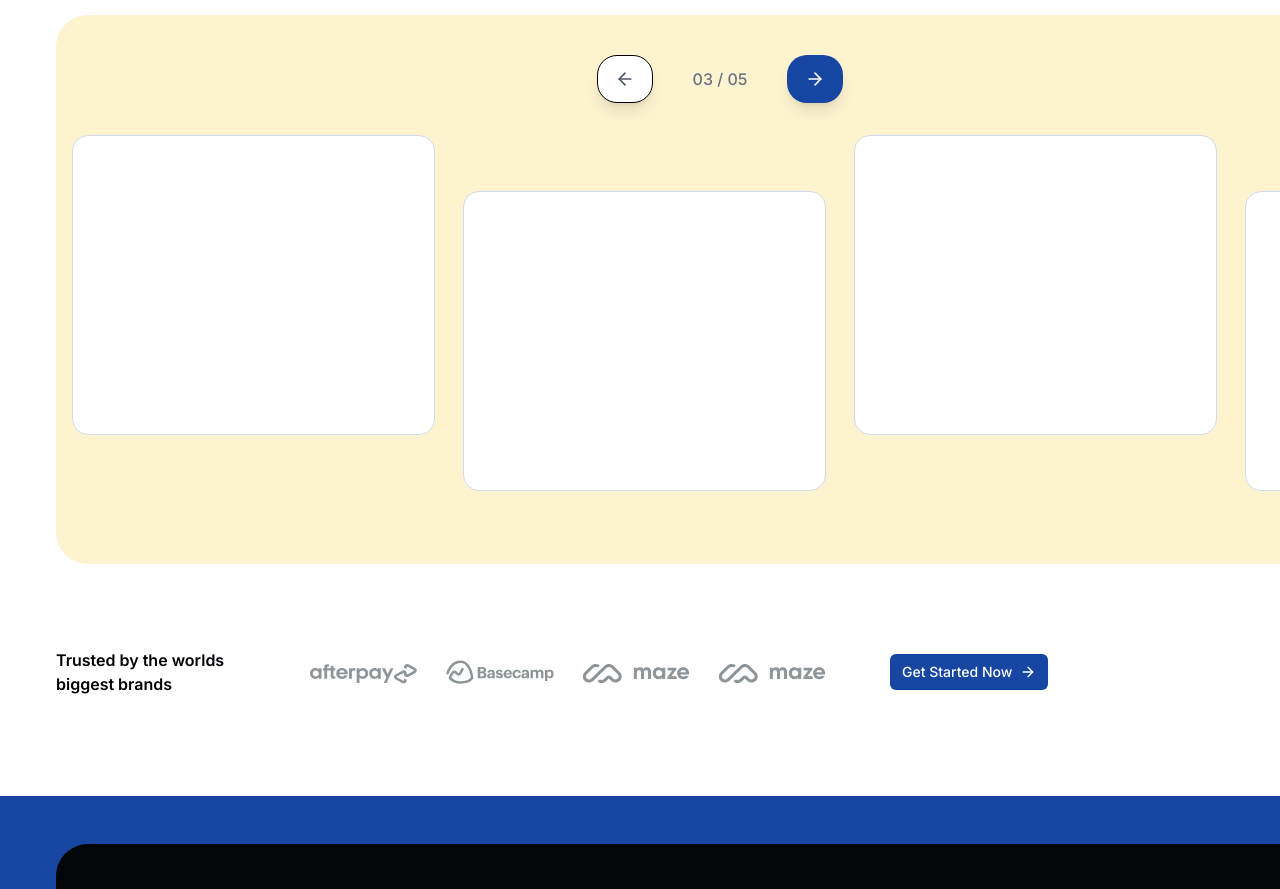
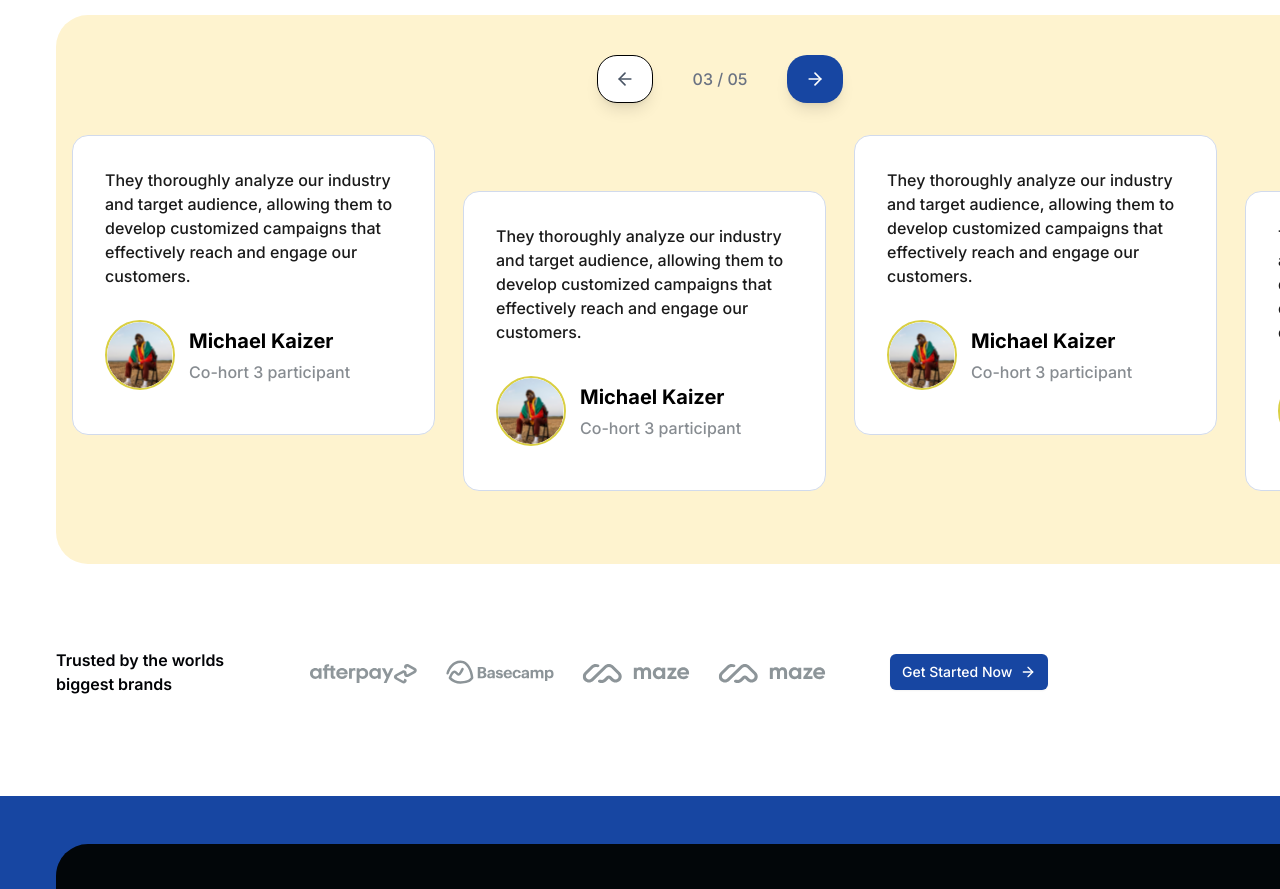
Before and after one commit to Michael-August/scalepadi-landing, a Next.js app: page / in a window 1280 px wide. Shown: the part 4720-5609 px from the top of the page. Built offline with nearby package versions, Linux system fonts and the light colour scheme; a web font is replaced by a local one.

Commit message:
about count added

```diff
--- a/package.json
+++ b/package.json
@@ -19,6 +19,7 @@
     "lucide-react": "^0.525.0",
     "next": "15.3.5",
     "react": "^19.0.0",
+    "react-countup": "^6.5.3",
     "react-dom": "^19.0.0",
     "react-scroll": "^1.9.3",
     "tailwind-merge": "^3.3.1",
--- a/src/components/about-hero.tsx
+++ b/src/components/about-hero.tsx
@@ -1,5 +1,8 @@
+"use client";
+
 import { ArrowRight } from "lucide-react"
 import { Button } from "./ui/button"
+import CountUp from "react-countup";
 
 const AboutHero = () => {
     return (
@@ -23,19 +26,36 @@ const AboutHero = () => {
                     </div>
                 </div>
                 <div className="w-full lg:w-[1070px] lg:h-[462px] px-4 lg:px-0 flex flex-col mt-10 lg:mt-32 gap-4 lg:gap-6">
-                    <span className="text-[#1A1A1A] font-semibold text-xl lg:text-4xl">Recorded Impacts and Counting</span>
+                    <span className="text-[#1A1A1A] font-semibold text-xl lg:text-4xl">
+                        Recorded Impacts and Counting
+                    </span>
+
                     <div className="flex flex-col lg:flex-row gap-6 items-center justify-between">
                         <div className="flex flex-col items-center justify-center">
-                            <span className="font-bold text-[#1A1A1A] lg:text-[85px] text-3xl">50,000+</span>
-                            <span className="text-[#878A93] text-center text-base lg:text-2xl leading-8">Active community members</span>
+                            <span className="font-bold text-[#1A1A1A] lg:text-[85px] text-3xl">
+                                <CountUp end={50000} duration={2.5} separator="," suffix="+" />
+                            </span>
+                            <span className="text-[#878A93] text-center text-base lg:text-2xl leading-8">
+                                Active community members
+                            </span>
                         </div>
+
                         <div className="flex flex-col items-center justify-center">
-                            <span className="font-bold text-[#1A1A1A] lg:text-[85px] text-3xl">6500+</span>
-                            <span className="text-[#878A93] text-base lg:text-2xl leading-8">Businesses Empowered</span>
+                            <span className="font-bold text-[#1A1A1A] lg:text-[85px] text-3xl">
+                                <CountUp end={6500} duration={2.5} separator="," suffix="+" />
+                            </span>
+                            <span className="text-[#878A93] text-base lg:text-2xl leading-8">
+                                Businesses Empowered
+                            </span>
                         </div>
+
                         <div className="flex flex-col items-center justify-center">
-                            <span className="font-bold text-[#1A1A1A] lg:text-[85px] text-3xl">65+</span>
-                            <span className="text-[#878A93] text-base lg:text-2xl leading-8">Active Professional Experts</span>
+                            <span className="font-bold text-[#1A1A1A] lg:text-[85px] text-3xl">
+                                <CountUp end={65} duration={2.5} separator="," suffix="+" />
+                            </span>
+                            <span className="text-[#878A93] text-base lg:text-2xl leading-8">
+                                Active Professional Experts
+                            </span>
                         </div>
                     </div>
                 </div>
--- a/src/components/testimonials.tsx
+++ b/src/components/testimonials.tsx
@@ -90,11 +90,26 @@ const Testimonials = () => {
                         {testimonials.map((testimonial, index) => (
                             <div
                                 key={index}
-                                className={`p-8 rounded-2xl border border-[#D1DAEC] bg-white w-[363px] h-[300px] shrink-0 transition-all ${
+                                className={`p-8 rounded-2xl border flex flex-col gap-8 border-[#D1DAEC] bg-white w-[363px] h-[300px] shrink-0 transition-all ${
                                 index % 2 !== 0 ? 'mt-14' : 'mt-0'
                                 }`}
                             >
-
+                                <span className="text-[#1A1A1A] font-medium text-base text-left">They thoroughly analyze our industry and target audience, allowing them to develop customized campaigns that effectively reach and engage our customers. </span>
+                                <div className="flex items-center gap-3.5">
+                                    <div className="w-[70px] h-[70px] flex items-center justify-center border-2 rounded-full border-[#D9CF42] overflow-hidden">
+                                        <Image
+                                            className="w-full h-full object-cover rounded-full"
+                                            src="/images/testimonial-pic1.svg"
+                                            alt="picture"
+                                            width={70}
+                                            height={70}
+                                        />
+                                    </div>
+                                    <div className="flex flex-col gap-1">
+                                        <span className="font-bold text-[20px] text-left">Michael Kaizer</span>
+                                        <span className="text-base font-medium text-[#878C91]">Co-hort 3 participant</span>
+                                    </div>
+                                </div>
                             </div>
                         ))}
                     </div>
```
Also changed, not shown: public/images/testimonial-pic1.svg (added), 1 other file (tests, documents, lock files or other folders).
